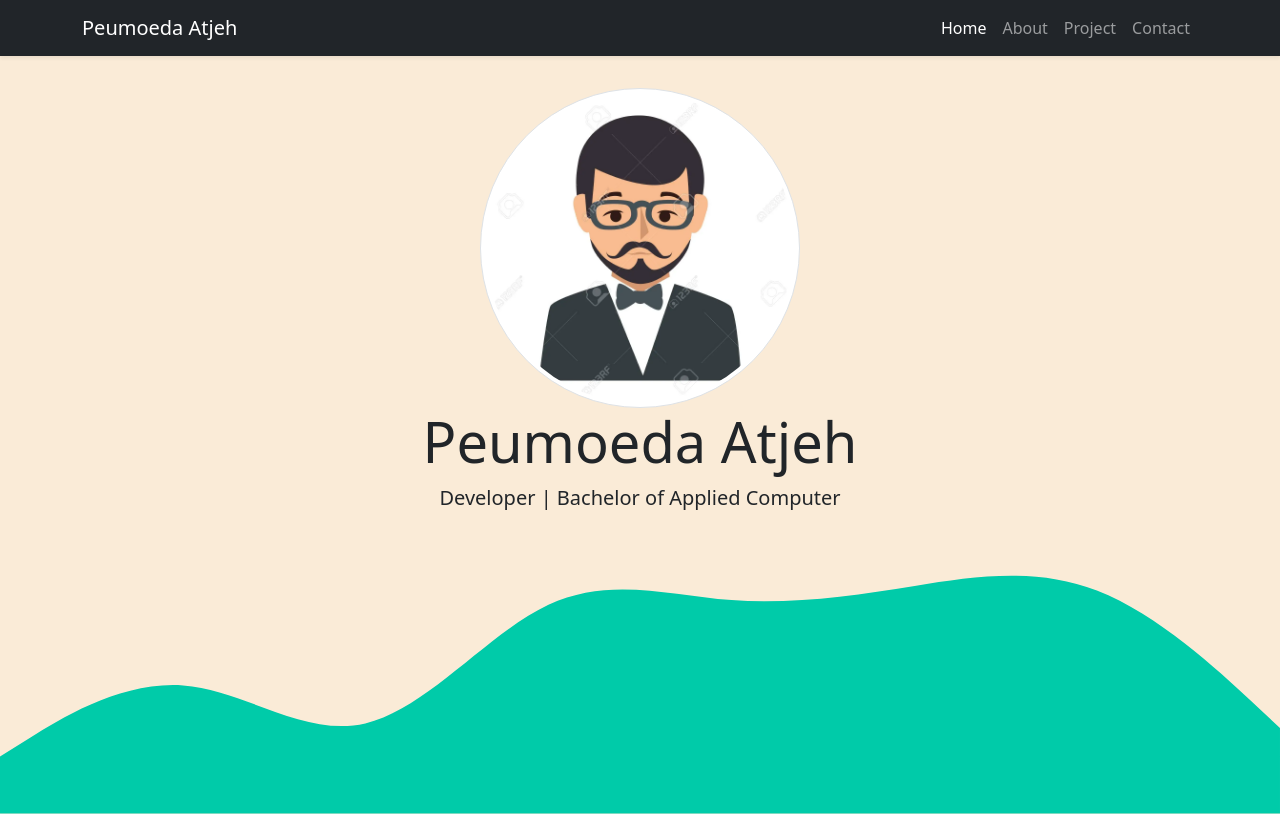
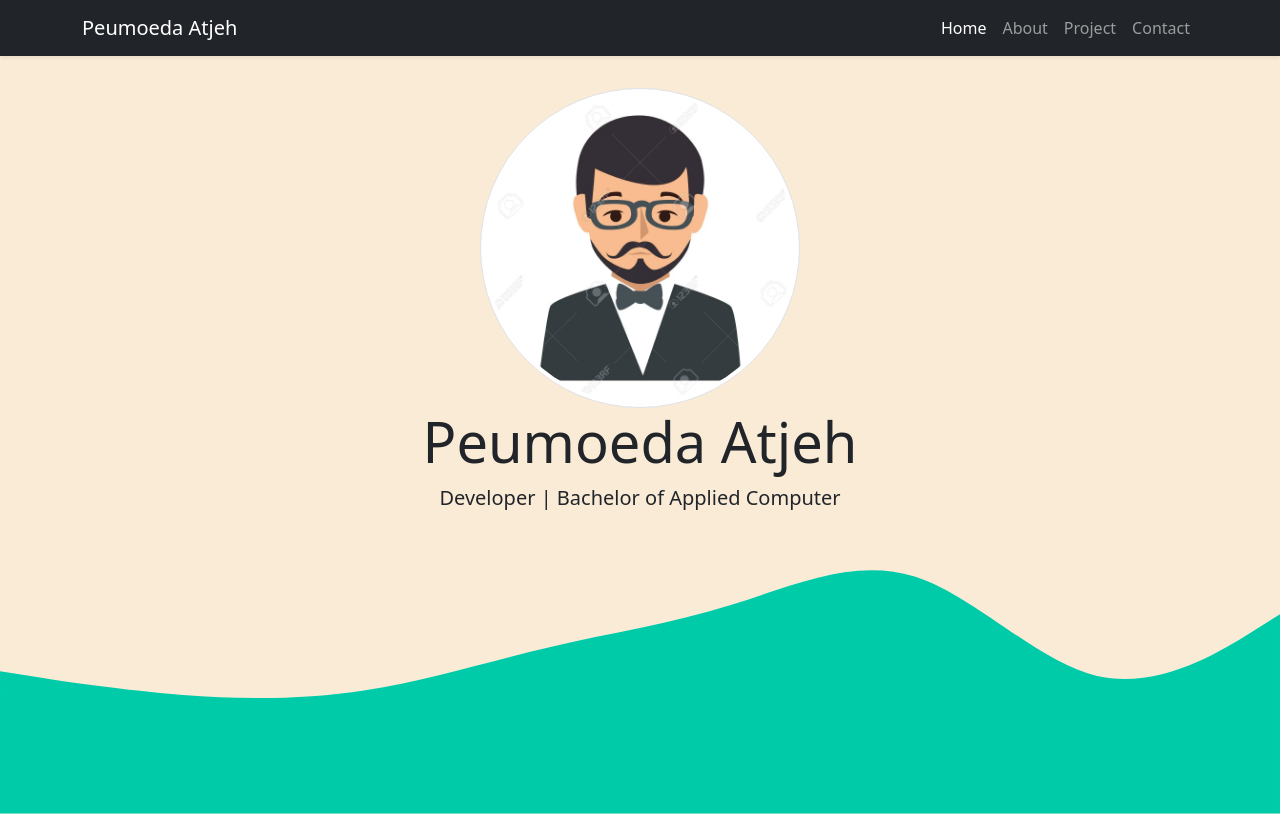
Before and after one commit to Soe-Hok-Gie/peumoeda-atjeh, a React (Create React App) app: page / in a window 1280 px wide. Built offline with nearby package versions, Linux system fonts and the light colour scheme.

Commit message:
membuat gelombang svg didalam section Jumbotron

```diff
--- a/src/components/Profil.jsx
+++ b/src/components/Profil.jsx
@@ -11,7 +11,7 @@
         <path
           fill="#00cba9"
           fill-opacity="1"
-          d="M0,256L34.3,234.7C68.6,213,137,171,206,176C274.3,181,343,235,411,218.7C480,203,549,117,617,85.3C685.7,53,754,75,823,80C891.4,85,960,75,1029,64C1097.1,53,1166,43,1234,69.3C1302.9,96,1371,160,1406,192L1440,224L1440,320L1405.7,320C1371.4,320,1303,320,1234,320C1165.7,320,1097,320,1029,320C960,320,891,320,823,320C754.3,320,686,320,617,320C548.6,320,480,320,411,320C342.9,320,274,320,206,320C137.1,320,69,320,34,320L0,320Z"
+          d="M0,160L34.3,165.3C68.6,171,137,181,206,186.7C274.3,192,343,192,411,181.3C480,171,549,149,617,133.3C685.7,117,754,107,823,85.3C891.4,64,960,32,1029,53.3C1097.1,75,1166,149,1234,165.3C1302.9,181,1371,139,1406,117.3L1440,96L1440,320L1405.7,320C1371.4,320,1303,320,1234,320C1165.7,320,1097,320,1029,320C960,320,891,320,823,320C754.3,320,686,320,617,320C548.6,320,480,320,411,320C342.9,320,274,320,206,320C137.1,320,69,320,34,320L0,320Z"
         ></path>
       </svg>
     </section>
```
